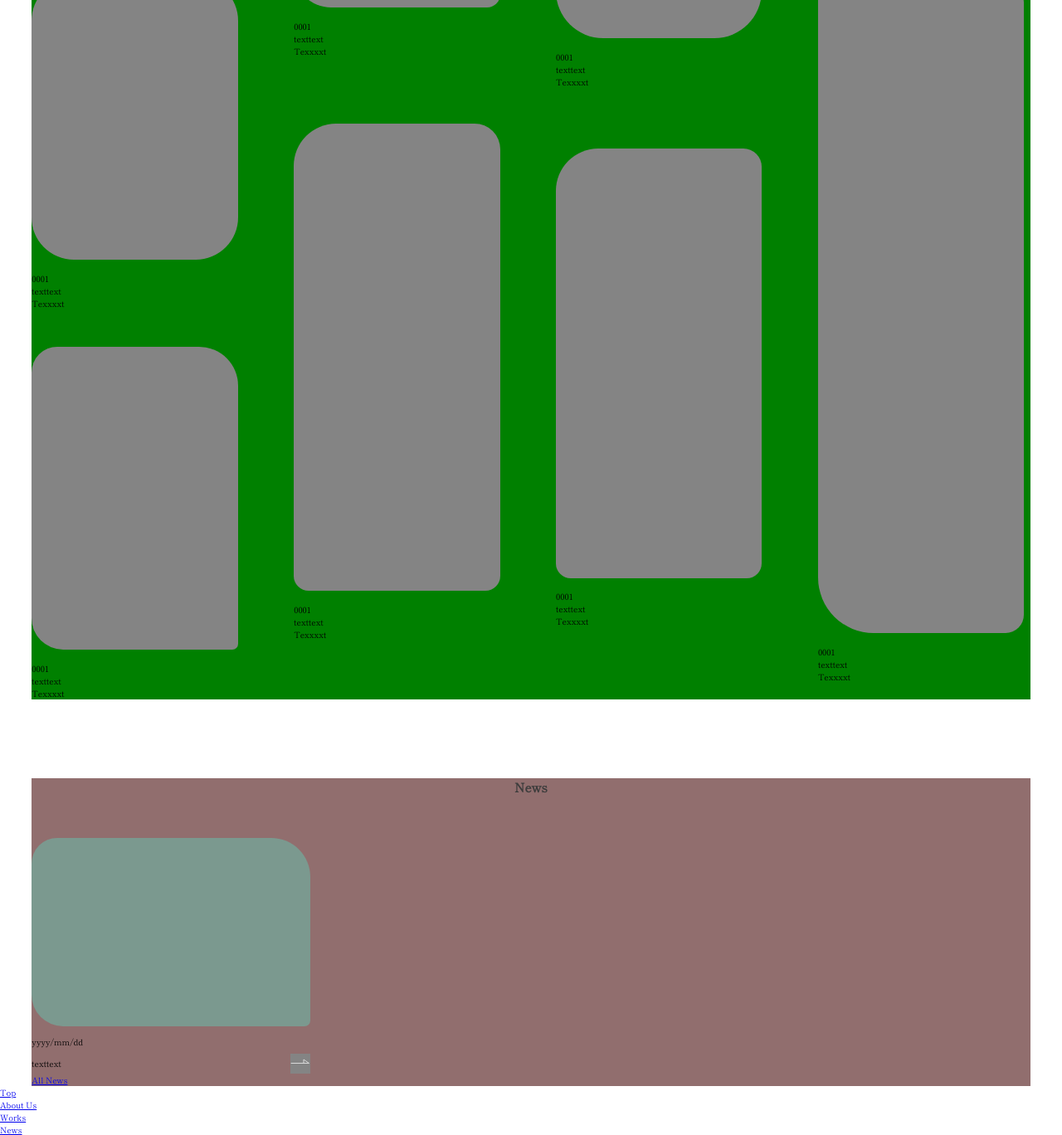
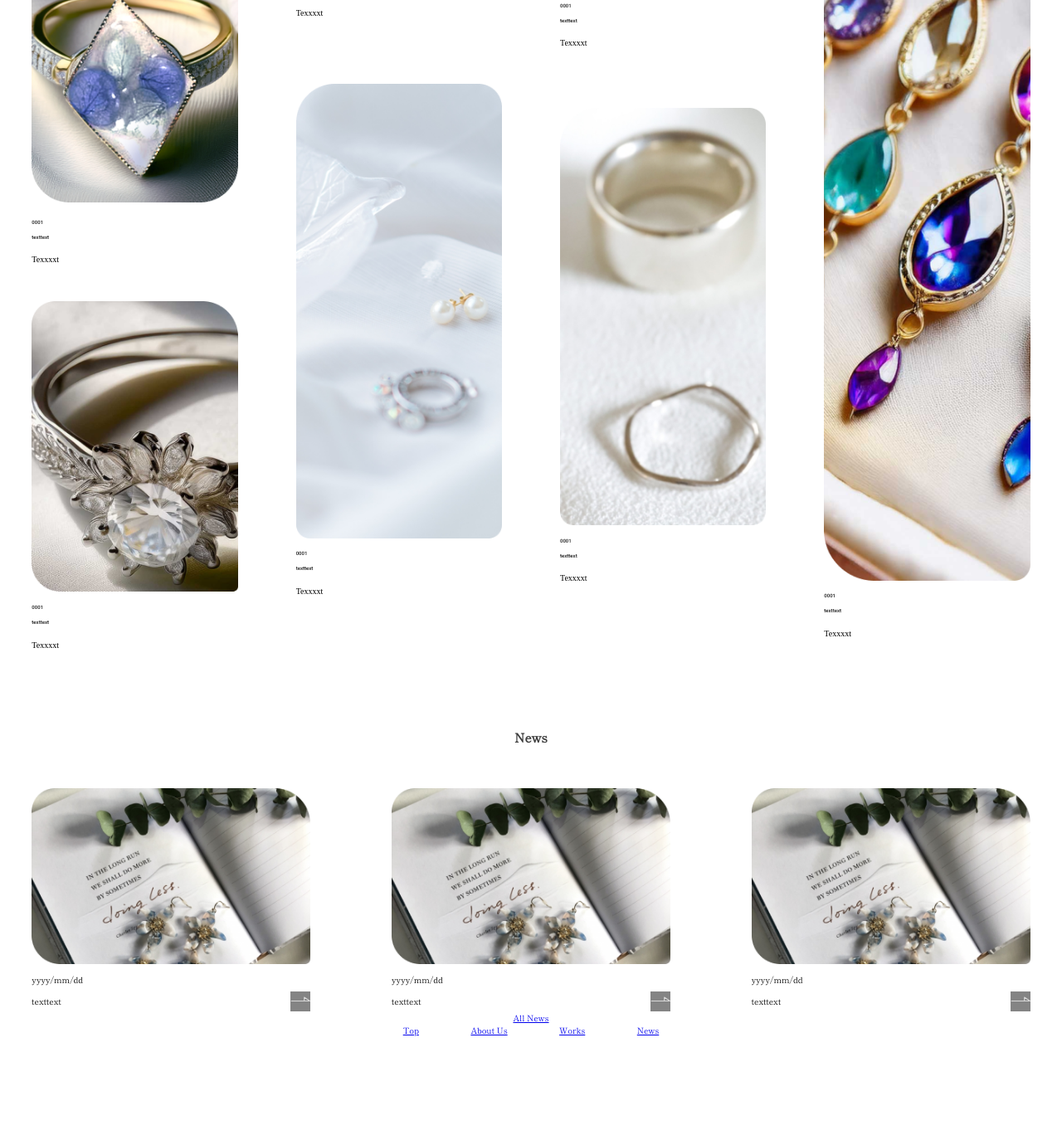
Before and after one commit to kk-1116-web/portfolio01, a plain HTML site: page index.html in a window 1280 px wide. Shown: the part 1432-2800 px from the top of the page at 83% size. After the commit the page ends 2681 px from the top, so only its background shows below. Drawn offline with Linux system fonts and the light colour scheme; some packages are replaced by stand-ins of ours; a web font is replaced by a local one.

Commit message:
10.08作業分

```diff
--- a/asset/css/style.css
+++ b/asset/css/style.css
@@ -5,6 +5,10 @@ common
 
 li {
     list-style: none;
+}
+
+img {
+    width: 100%;
 }
 
 :root {
@@ -22,7 +26,7 @@ li {
 /*=============== font =================*/
 html {
     font-size: 62.5%;
-    /*1rem = 10px */
+    /*1em = 10px */
     font-family: "Shippori Mincho", serif;
     font-weight: 400;
     font-style: normal;
@@ -45,10 +49,11 @@ header
 main
 --------------------------------------------------------------*/
 .main-view {
-    background-color: rgb(165, 165, 165);
+    background: url(../img/img_mv_pc.jpg) center/cover no-repeat;
+    padding-top: 67.62%;
     position: relative;
     width: 100%;
-    height: 100vh;
+    /* height: 100vh; */
 }
 
 #ttl {
@@ -57,14 +62,48 @@ main
     position: absolute;
     top: 43.78%;
     color: var(--white);
-    font-size: 4rem;
+    font-size: 4em;
     font-weight: normal;
-    letter-spacing: .75rem;
+    letter-spacing: .75em;
+}
+
+.ttl-bg {
+    padding-top: 45.08%;
+    position: absolute;
+    left: 50%;
+    bottom: -1.85%;
+    bottom: -26px;
+    width: 100%;
+    background: linear-gradient(180deg, rgba(255, 255, 255, 0) 46.01%, rgba(255, 255, 255, 0.5) 62.47%, #FFFFFF 91.54%);
+    transform: translate(-50%, -50%);
+    -webkit-transform: translate(-50%);
+    -ms-transform: translate(-50%, -50%);
+}
+
+.ttl-txt {
+    width: 50.78%;
+    margin: 0 auto;
+    border-bottom: 1px solid;
+    padding-bottom: .4em;
+    letter-spacing: .3em;
+    text-shadow: 0px 0px 15px rgba(0, 0, 0, 0.6);
 }
 
 .content-wrap {
-    width: var(--content-width);
     margin: 0 auto;
+    margin-top: -8.06%;
+    width: 100%;
+    z-index: 99;
+    position: relative;
+}
+
+.content-wrap::before {
+    display: block;
+    content: "";
+    width: 95.51%;
+    height: 1px;
+    margin: 0 auto;
+    background-color: #9A9A9A;
 }
 
 .section-ttl {
@@ -73,19 +112,23 @@ main
 
 /*=============== works =================*/
 .works {
-    background-color: green;
-    width: 100%;
+    width: var(--content-width);
+    margin: 0 auto;
 }
 
 #works {
-    font-size: 1.6rem;
-    color: var(--light-grey);
+    color: #848484;
+    padding-top: 1.82%;
+    font-size: 1.6em;
+    font-family: "Inria Serif", serif;
+    font-style: italic;
 }
 
 .work-content-wrap {
     margin-top: 7.42%;
     display: flex;
     flex-wrap: wrap;
+    justify-content: space-between;
 }
 
 .work-content {
@@ -98,7 +141,12 @@ main
 }
 
 .work-img-wrap {
-    background-color: #848484;
+    position: relative;
+}
+
+.work-img {
+    position: absolute;
+    top: 0;
 }
 
 /* --- work-content --- */
@@ -170,40 +218,86 @@ main
 .work-txt-wrap {
     margin-top: 5.88%;
 }
+
+.work-num,
+.work-category {
+    font-family: "Roboto", sans-serif;
+    font-size: .6rem;
+    font-weight: bold;
+    color: var(--dark-grey);
+}
+
+.work-category {
+    margin-top: 4.41%;
+}
+
+.work-ttl {
+    margin-top: 7.35%;
+    font-family: "IM Fell Great Primer SC", serif;
+}
+
 /*=============== news =================*/
-.news{
-    margin-top: 7.89%;
-    background-color: #916e6e;
+.news {
+    margin: 7.42% auto 0;
+    width: var(--content-width);
 }
-.section-ttl02{
+
+.section-ttl02 {
     text-align: center;
     color: var(--dark-grey);
 }
-.news-content-wrap{
+
+.news-content-wrap {
     margin-top: 4.25%;
+    display: flex;
+    justify-content: space-between;
 }
-.news-content{
+
+.news-content {
     width: 27.92%;
 }
-.news-img-wrap{
+
+.news-img-wrap {
     width: 100%;
     padding-top: 63.04%;
     border-radius: 31px 47px 7px 38px;
-    background-color: rgb(123, 153, 143);
+    position: relative;
+}
 
+.news-img {
+    position: absolute;
+    top: 0;
+    left: 0;
 }
-.news-date{
+
+.news-date {
     margin: 3.26% 0 2.17%;
 }
-.news-txt{
+
+.news-txt {
     display: flex;
     justify-content: space-between;
     align-items: center;
 }
-.news-arrow{
+
+.news-arrow {
     display: block;
     content: "";
-    width: 2.4rem;
-    height: 2.4rem;
+    width: 2.4em;
+    height: 2.4em;
     background-color: #848484;
 }
+
+.news-archive {
+    text-align: center;
+}
+
+/*--------------------------------------------------------------
+footer
+--------------------------------------------------------------*/
+.footer-menu {
+    display: flex;
+    width: 24.11%;
+    margin: 0 auto;
+    justify-content: space-between;
+}
--- a/index.html
+++ b/index.html
@@ -11,6 +11,21 @@
     <link rel="preconnect" href="https://fonts.googleapis.com">
     <link rel="preconnect" href="https://fonts.gstatic.com" crossorigin>
     <link href="https://fonts.googleapis.com/css2?family=Fustat:wght@200..800&family=Shippori+Mincho&display=swap"
+        rel="stylesheet">
+    <link rel="preconnect" href="https://fonts.googleapis.com">
+    <link rel="preconnect" href="https://fonts.gstatic.com" crossorigin>
+    <link
+        href="https://fonts.googleapis.com/css2?family=Alegreya:ital,wght@0,400..900;1,400..900&family=Fustat:wght@200..800&family=Inria+Serif:ital,wght@0,300;0,400;0,700;1,300;1,400;1,700&family=Jost:ital,wght@0,100..900;1,100..900&family=Shippori+Mincho&display=swap"
+        rel="stylesheet">
+    <link rel="preconnect" href="https://fonts.googleapis.com">
+    <link rel="preconnect" href="https://fonts.gstatic.com" crossorigin>
+    <link
+        href="https://fonts.googleapis.com/css2?family=Alegreya:ital,wght@0,400..900;1,400..900&family=Fustat:wght@200..800&family=Inria+Serif:ital,wght@0,300;0,400;0,700;1,300;1,400;1,700&family=Jost:ital,wght@0,100..900;1,100..900&family=Roboto:ital,wght@0,100..900;1,100..900&family=Shippori+Mincho&display=swap"
+        rel="stylesheet">
+    <link rel="preconnect" href="https://fonts.googleapis.com">
+    <link rel="preconnect" href="https://fonts.gstatic.com" crossorigin>
+    <link
+        href="https://fonts.googleapis.com/css2?family=Alegreya:ital,wght@0,400..900;1,400..900&family=Fustat:wght@200..800&family=IM+Fell+Great+Primer+SC&family=Inria+Serif:ital,wght@0,300;0,400;0,700;1,300;1,400;1,700&family=Jost:ital,wght@0,100..900;1,100..900&family=Roboto:ital,wght@0,100..900;1,100..900&family=Shippori+Mincho&display=swap"
         rel="stylesheet">
     <title>accessories</title>
 </head>
@@ -26,16 +41,20 @@
     <!--▼ main ---------------------------------------------------------------------------------------------▼-->
     <main>
         <div class="main-view">
-            <img src="" alt="メインビュー">
-            <h1 id="ttl">Title</h1>
+            <h1 id="ttl">
+                <div class="ttl-txt">
+                    Title
+                </div>
+            </h1>
+            <div class="ttl-bg"></div>
         </div>
         <article class="content-wrap">
             <section class="works">
-                <h2 class="section-ttl" id="works">Works</h2>
+                <h2 id="works">Works</h2>
                 <ul class="work-content-wrap">
                     <li class="work-content">
                         <div class="work-img-wrap">
-                            <img src="" alt="">
+                            <img src="/asset/img/img_work01.png" alt="" class="work-img">
                         </div>
                         <div class="work-txt-wrap">
                             <p class="work-num">
@@ -51,7 +70,7 @@
                     </li>
                     <li class="work-content">
                         <div class="work-img-wrap">
-                            <img src="" alt="">
+                            <img src="/asset/img/img_work02.png" alt="" class="work-img">
                         </div>
                         <div class="work-txt-wrap">
                             <p class="work-num">
@@ -67,7 +86,7 @@
                     </li>
                     <li class="work-content">
                         <div class="work-img-wrap">
-                            <img src="" alt="">
+                            <img src="/asset/img/img_work03.png" alt="" class="work-img">
                         </div>
                         <div class="work-txt-wrap">
                             <p class="work-num">
@@ -83,7 +102,7 @@
                     </li>
                     <li class="work-content">
                         <div class="work-img-wrap">
-                            <img src="" alt="">
+                            <img src="/asset/img/img_work04.png" alt="" class="work-img">
                         </div>
                         <div class="work-txt-wrap">
                             <p class="work-num">
@@ -99,7 +118,7 @@
                     </li>
                     <li class="work-content">
                         <div class="work-img-wrap">
-                            <img src="" alt="">
+                            <img src="/asset/img/img_work05.png" alt="" class="work-img">
                         </div>
                         <div class="work-txt-wrap">
                             <p class="work-num">
@@ -115,7 +134,7 @@
                     </li>
                     <li class="work-content">
                         <div class="work-img-wrap">
-                            <img src="" alt="">
+                            <img src="/asset/img/img_work06.png" alt="" class="work-img">
                         </div>
                         <div class="work-txt-wrap">
                             <p class="work-num">
@@ -131,7 +150,7 @@
                     </li>
                     <li class="work-content">
                         <div class="work-img-wrap">
-                            <img src="" alt="">
+                            <img src="/asset/img/img_work07.png" alt="" class="work-img">
                         </div>
                         <div class="work-txt-wrap">
                             <p class="work-num">
@@ -147,7 +166,7 @@
                     </li>
                     <li class="work-content">
                         <div class="work-img-wrap">
-                            <img src="" alt="">
+                            <img src="/asset/img/img_work08.png" alt="" class="work-img">
                         </div>
                         <div class="work-txt-wrap">
                             <p class="work-num">
@@ -161,9 +180,9 @@
                             </p>
                         </div>
                     </li>
-                       <li class="work-content">
+                    <li class="work-content">
                         <div class="work-img-wrap">
-                            <img src="" alt="">
+                            <img src="/asset/img/img_work09.png" alt="" class="work-img">
                         </div>
                         <div class="work-txt-wrap">
                             <p class="work-num">
@@ -184,7 +203,7 @@
                 <ul class="news-content-wrap">
                     <li class="news-content">
                         <div class="news-img-wrap">
-                            <img src="" alt="">
+                            <img src="./asset/img/img_news.png" alt="" class="news-img">
                         </div>
                         <p class="news-date">
                             yyyy/mm/dd
@@ -199,10 +218,45 @@
                         </div>
 
                     </li>
-                    <div class="newes-arcive">
-                        <a href="#"> All News</a>
-                    </div>
+                    <li class="news-content">
+                        <div class="news-img-wrap">
+                            <img src="./asset/img/img_news.png" alt="" class="news-img">
+                        </div>
+                        <p class="news-date">
+                            yyyy/mm/dd
+                        </p>
+                        <div class="news-txt">
+                            <p class="news-ttl">
+                                texttext
+                            </p>
+                            <i class="news-arrow">
+                                <img src="./asset/img/arrow_news.svg" alt="">
+                            </i>
+                        </div>
+
+                    </li>
+                    <li class="news-content">
+                        <div class="news-img-wrap">
+                            <img src="./asset/img/img_news.png" alt="" class="news-img">
+                        </div>
+                        <p class="news-date">
+                            yyyy/mm/dd
+                        </p>
+                        <div class="news-txt">
+                            <p class="news-ttl">
+                                texttext
+                            </p>
+                            <i class="news-arrow">
+                                <img src="./asset/img/arrow_news.svg" alt="">
+                            </i>
+                        </div>
+
+                    </li>
+
                 </ul>
+                <div class="news-archive">
+                    <a href="#"> All News</a>
+                </div>
             </section>
         </article>
 
```
Also changed, not shown: asset/img/img_mv_pc.jpg (added), asset/img/img_news.png (added), asset/img/img_work01.png (added), asset/img/img_work02.png (added), asset/img/img_work03.png (added), asset/img/img_work04.png (added), asset/img/img_work05.png (added), asset/img/img_work06.png (added), asset/img/img_work07.png (added), asset/img/img_work08.png (added), asset/img/img_work09.png (added).
